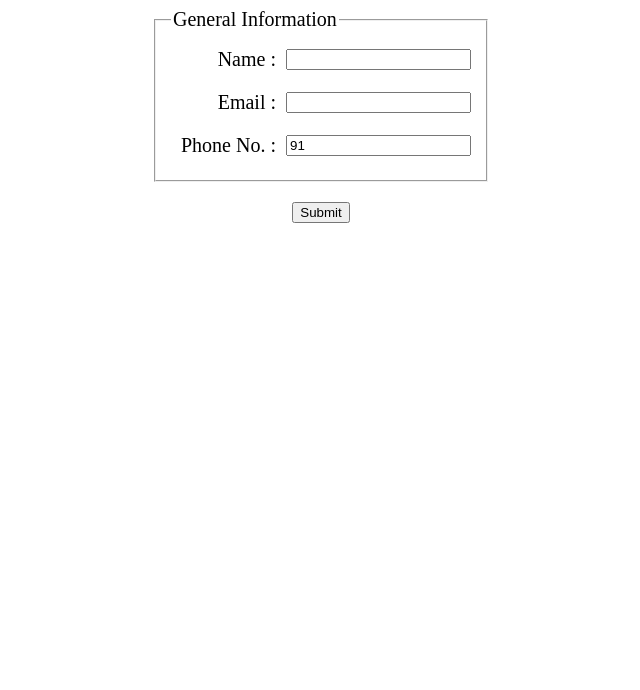
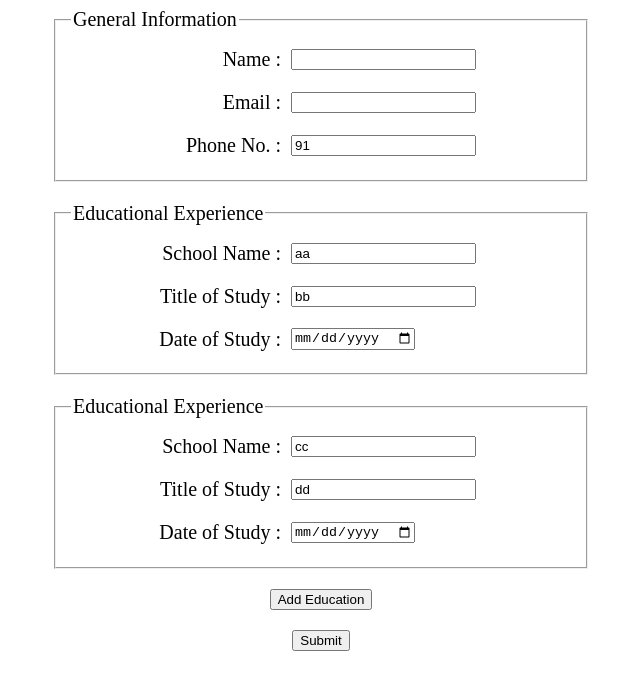
Before and after one commit to deep7raja/odin-cv-project, a React (Create React App) app: page / in a window 1280 px wide. Shown: the top 690 px of the page, without its empty margins (319-959 px from the left). Built offline with nearby package versions, Linux system fonts and the light colour scheme.

Commit message:
adding addittional education now works

```diff
--- a/src/components/App.js
+++ b/src/components/App.js
@@ -15,6 +15,23 @@ const App = (props) =>{
                 name: 'Name',
                 email: 'Email',
                 phno: 'Phone No.'
+            }
+        },
+        edu: {
+            values: [{
+                name: 'aa',
+                title: 'bb',
+                date: ''
+            },
+            {
+                name: 'cc',
+                title: 'dd',
+                date: ''
+            }],
+            label:{
+                name: 'School Name',
+                title: "Title of Study",
+                date: "Date of Study"
             }
         }
     })
--- a/src/components/Form.js
+++ b/src/components/Form.js
@@ -1,24 +1,58 @@
 import { useState } from 'react';
 import './styles/Form.css';
 import FormGen from './FormGen';
+import FormEdu from './FormEdu';
 
 const Form = (props)=>{
 
   const [inputGen, setInputGen] = useState(props.state.gen.values);
-
+  const [inputEdu, setInputEdu] = useState(props.state.edu.values);  //IDK but this is changing from array to object
   const onSubmit =(e)=>{
     e.preventDefault();
     let temp = {...props.state};
     temp.gen.values = inputGen;
+    temp.edu.values = inputEdu;
     temp.onForm = false;
     props.updateState(temp);
   }
+
+  const updateInputEdu = (value, index)=>{
+    let temp = JSON.parse(JSON.stringify(inputEdu))
+    temp[index] = value;
+    setInputEdu(temp);
+  }
+
+  const addEducation = () =>{
+    console.log('Add Education called')
+    let temp = JSON.parse(JSON.stringify(inputEdu));
+    temp.push({
+      name: 'aa',
+      title: 'bb',
+      date: ''
+    });
+    console.log(temp);
+    setInputEdu(temp);
+  }
+
+
+  let eduRows = [];
+  inputEdu.forEach((value, index)=>{
+    eduRows.push(
+      <FormEdu
+        values={value}
+        labels={props.state.edu.label}
+        index={index}
+        updateInput={updateInputEdu}
+      ></FormEdu>
+    )
+  });
 
   return (
     <div>
       <form onSubmit={onSubmit}>
         <FormGen state={props.state.gen} setInput={setInputGen}></FormGen>
-
+        {eduRows}
+        <button type='button' onClick={addEducation}>Add Education</button>
         <button type='submit'>Submit</button>
       </form>
     </div>
--- a/src/components/FormEdu.js
+++ b/src/components/FormEdu.js
@@ -0,0 +1,34 @@
+import { useState } from "react";
+import Field from "./Field"
+
+const FormEdu = (props)=>{
+    const [input, setInput] = useState(props.values);
+    const label = props.labels;
+
+    const onInputChangeHandler =(e)=>{
+        let temp = {...input};
+        temp[e.target.name] = e.target.value;
+        setInput(temp);
+        props.updateInput(temp, props.index);
+    }
+
+    return(
+        <fieldset>
+        <legend>Educational Experience</legend>
+        <Field type='text' labelName={label.name} inputName='name'
+          inputChangeHandler={onInputChangeHandler}
+          inputValue={input.name}
+        />
+        <Field type='text' labelName={label.title} inputName='title'
+          inputChangeHandler={onInputChangeHandler}
+          inputValue={input.title}
+        />
+        <Field type='date' labelName={label.date} inputName='date'
+          inputChangeHandler={onInputChangeHandler}
+          inputValue={input.date}
+        />
+      </fieldset>
+    )
+}
+
+export default FormEdu;
--- a/src/components/Result.js
+++ b/src/components/Result.js
@@ -1,9 +1,9 @@
 import './styles/Result.css'
 
 const Result = (props)=>{
-    let rows = [];
+    let rowsGen = [];
     for(let value in props.state.gen.values){
-        rows.push(
+        rowsGen.push(
             <div className='result-label'>
                 {props.state.gen.label[value]} :
             </div>
@@ -13,9 +13,39 @@ const Result = (props)=>{
             </div>
         );
     }
+
+    let rowEdu = [];
+    props.state.edu.values.forEach((ee) => {
+        let row = [];
+        for(let value in ee){
+            row.push(
+                <div className='result-label'>
+                    {props.state.edu.label[value]} :
+                </div>
+            ,
+                <div>
+                    {ee[value]}
+                </div>
+            )
+        }
+        rowEdu.push(
+            <fieldset className='result-fieldset'>
+                <legend>Educational Experience</legend>
+                {row}
+            </fieldset>
+
+
+        )
+    });
+
+
     return (
         <div className='result-container'>
-            {rows}
+            <fieldset className='result-fieldset'>
+                <legend>General Information</legend>
+                {rowsGen}
+            </fieldset>
+            {rowEdu}
             <div className='result-buttons'>
                 <button onClick={props.onEditClicked}>Edit Details</button>
                 <button>Submit Form</button>
--- a/src/components/styles/Form.css
+++ b/src/components/styles/Form.css
@@ -3,12 +3,12 @@
     align-items: center;
 }
 .form-field>label{
-    width: 100px;
+    width: 200px;
     text-align: right;
     margin: 10px;
 }
 .form-field{
-    width: 300px;
+    width: 500px;
 }
 form{
     display: flex;
--- a/src/components/styles/Result.css
+++ b/src/components/styles/Result.css
@@ -1,15 +1,25 @@
-.result-container{
+.result-fieldset{
     font-size: 20px;
     display: grid;
     grid-template-columns: auto auto;
     gap: 20px 10px;
+    justify-content: center;
 }
-.result-label{
+
+.result-container{
+    display: flex;
+    flex-direction: column;
+    align-items: center;
+}
+.result-container>*{
+    width: clamp(300px, 40vw, 500px)
+}
+/* .result-label{
     justify-self: right;
-}
-.result-buttons{
+} */
+/* .result-buttons{
     grid-column: 1/3;
     justify-self: center;
     display: flex;
     gap: 20px;
-}
+} */
```
